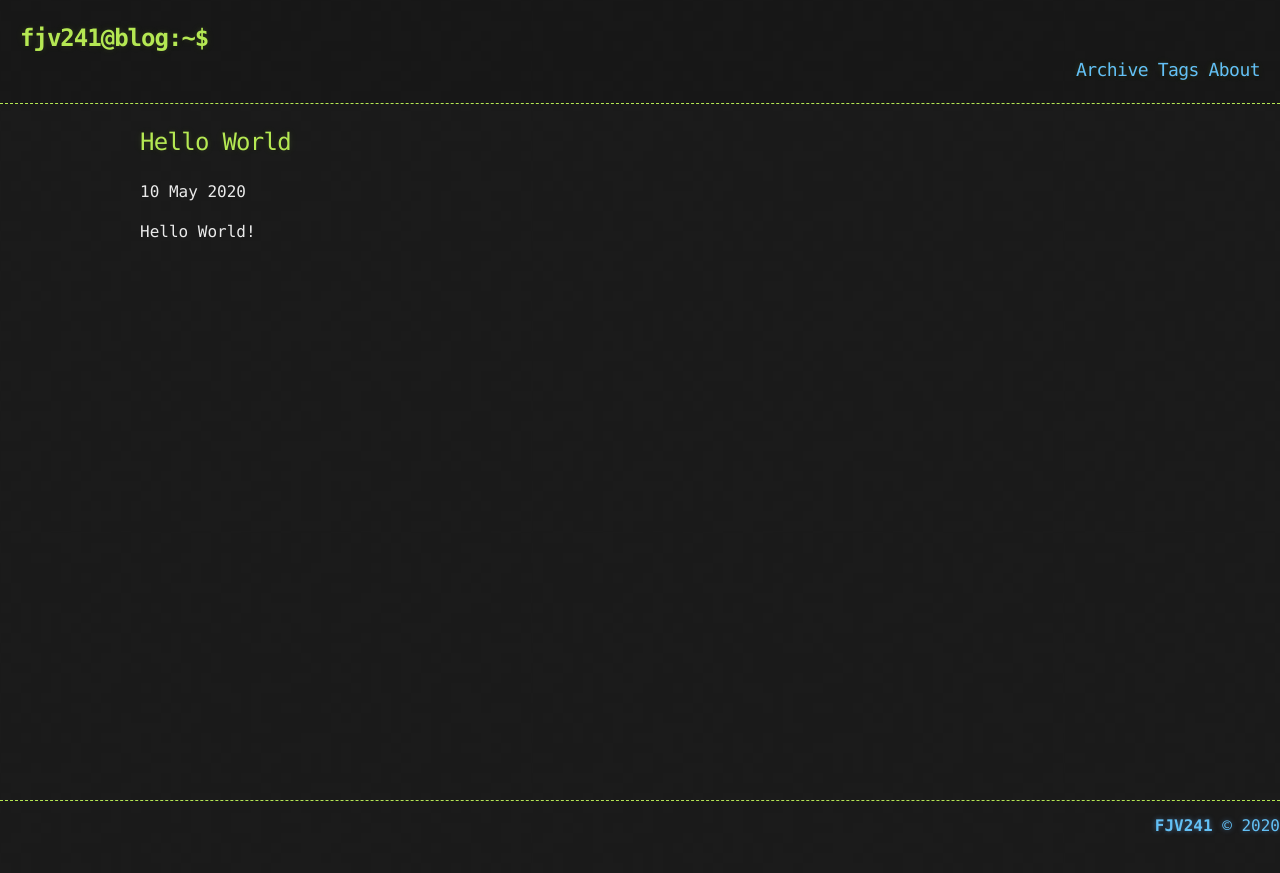
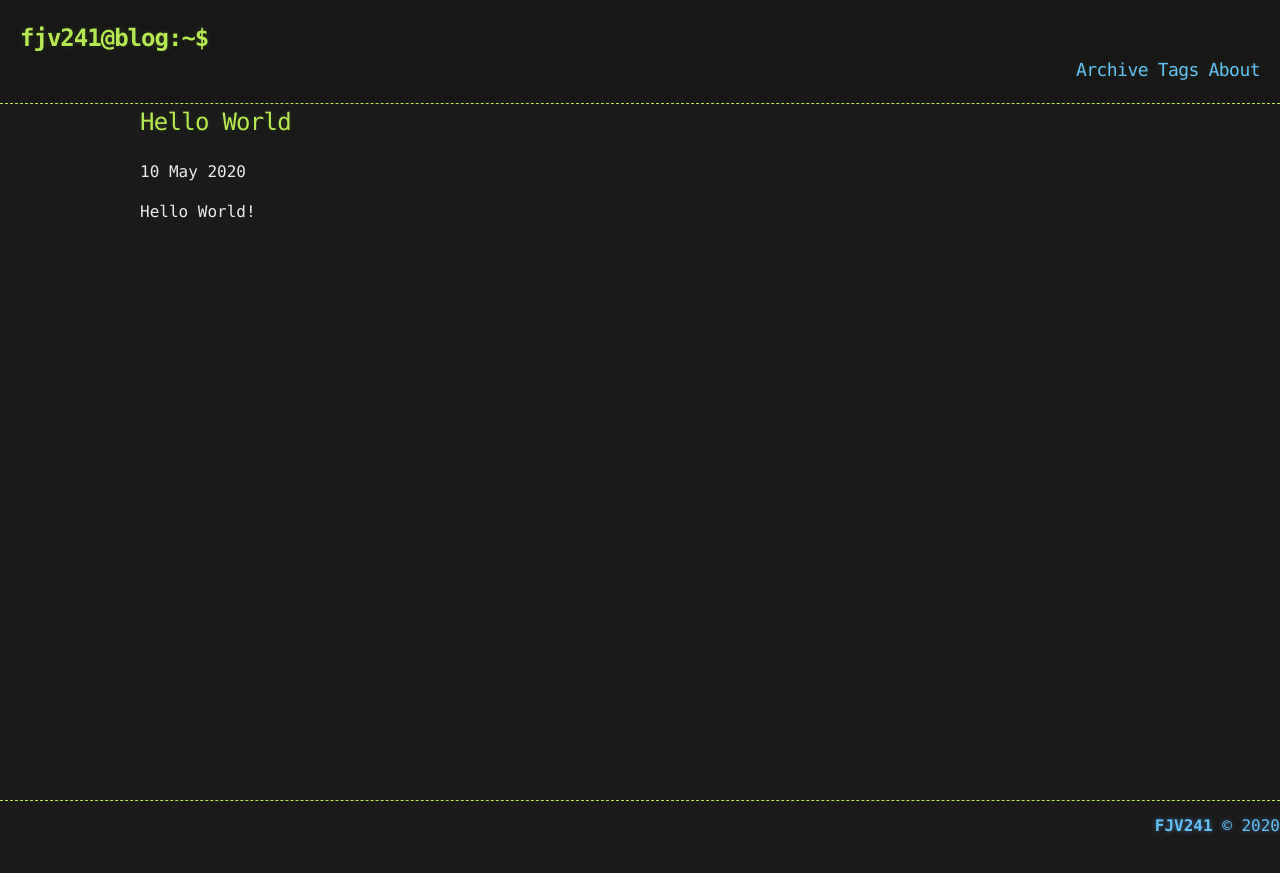
Before and after one commit to FJV241/fjv241.github.io, a Jekyll site: the page built from _posts/2020-05-10-Hello-World.md, in a window 1280 px wide. Shown: the top 873 px of the page. Built offline with Jekyll 4.4.1, drawn with Linux system fonts in a browser that asks for light colours.

Commit message:
Update base.scss

```diff
--- a/_sass/base.scss
+++ b/_sass/base.scss
@@ -53,7 +53,7 @@ header {
   background: rgba(0, 0, 0, 0.1);
   border-bottom: 1px dashed $conifer;
   padding: 20px;
-  margin: 0 0 20px 0;
+  margin: 0 0 0 0;
 }
 
 .header-links {
```
